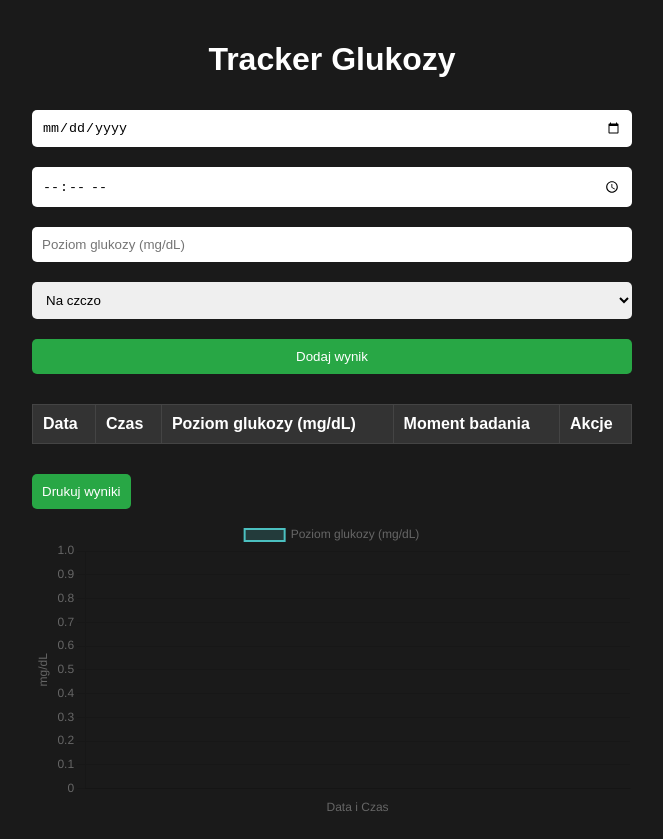
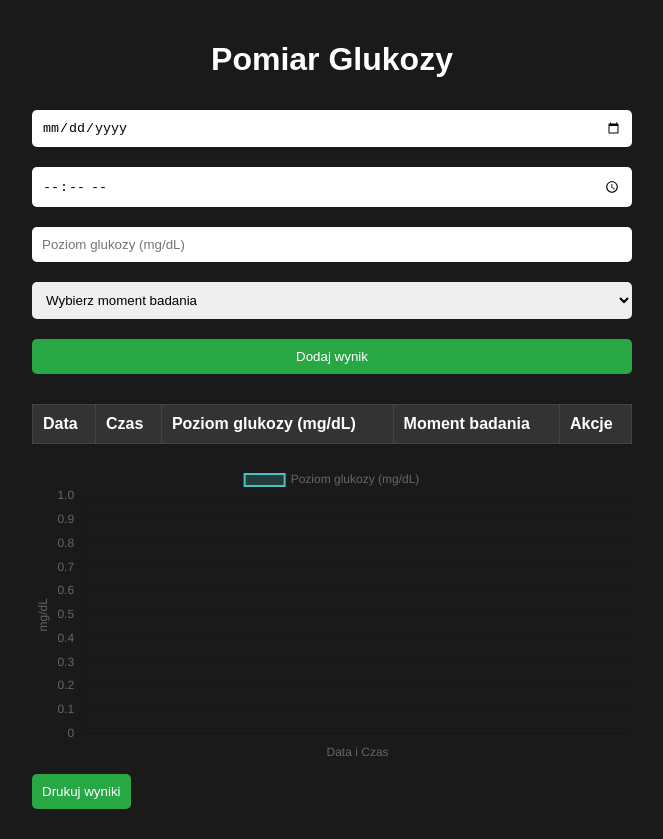
Before and after one commit to maxwaselk/glukometr, a plain HTML site: page index.html in a window 1280 px wide. Shown: the whole page, without its empty margins (308-971 px from the left). Drawn offline with nearby package versions, Linux system fonts and the light colour scheme.

Commit message:
Update index.html

```diff
--- a/index.html
+++ b/index.html
@@ -3,18 +3,19 @@
 <head>
     <meta charset="UTF-8">
     <meta name="viewport" content="width=device-width, initial-scale=1.0">
-    <title>Tracker Glukozy</title>
+    <title>Pomiar Glukozy</title>
     <link rel="stylesheet" href="styles.css">
     <script src="https://cdn.jsdelivr.net/npm/chart.js"></script>
 </head>
 <body>
     <div class="container">
-        <h1>Tracker Glukozy</h1>
+        <h1>Pomiar Glukozy</h1>
         <form id="glucose-form">
             <input type="date" id="date" required>
             <input type="time" id="time" required>
             <input type="number" id="glucose" placeholder="Poziom glukozy (mg/dL)" required>
-            <select id="glucose-timing">
+            <select id="glucose-timing" required>
+                <option value="">Wybierz moment badania</option>
                 <option value="Na czczo">Na czczo</option>
                 <option value="1 godzina po posiłku">1 godzina po posiłku</option>
                 <option value="2 godziny po posiłku">2 godziny po posiłku</option>
@@ -37,8 +38,8 @@
             <tbody></tbody>
         </table>
 
+        <canvas id="glucose-chart" width="400" height="200"></canvas>
         <button id="print-button">Drukuj wyniki</button>
-        <canvas id="glucose-chart"></canvas>
     </div>
     <script src="script.js"></script>
 </body>
```
